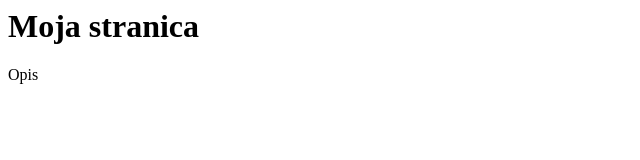
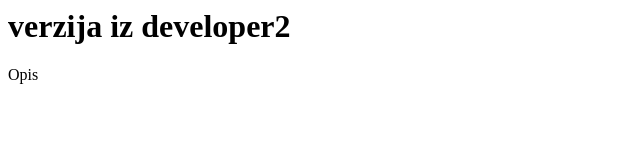
Before and after one commit to AhmedSkillz/rs1-v01-git2, a plain HTML site: page index.html in a window 1280 px wide. Shown: the whole page, without its empty margins (0-640 px from the left). Drawn offline with Linux system fonts and the light colour scheme.

Commit message:
naslov od developera2

```diff
--- a/index.html
+++ b/index.html
@@ -1 +1 @@
-<h1> Moja stranica </h1><p>Opis</p>
+<h1> verzija iz developer2 </h1><p>Opis</p>
```
